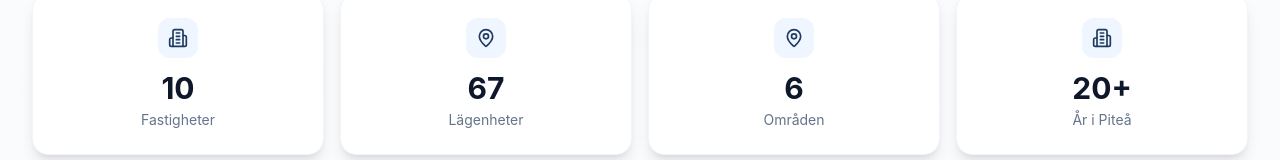
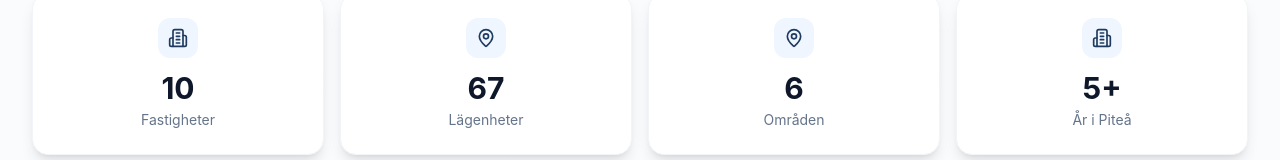
Before and after one commit to jmf941/Jmf-2026, a Next.js app: page /fastigheter in a window 1280 px wide. Shown: the part 417-577 px from the top of the page. Built offline with nearby package versions, Linux system fonts and the light colour scheme.

Commit message:
Fixa kritiska problem: metadata på alla sidor, telefonnummer, statistik

```diff
--- a/app/fastigheter/page.tsx
+++ b/app/fastigheter/page.tsx
@@ -1,4 +1,8 @@
 "use client";
+export const metadata = {
+  title: "Våra Fastigheter | JMF i Piteå",
+  description: "Se alla JMF:s fastigheter i Piteå på kartan. Vi har lägenheter i Strömsborg, Svensbyn, Böle och Lillpite.",
+};
 
 import { useState, useMemo } from "react";
 import { motion } from "framer-motion";
@@ -66,7 +70,7 @@ export default function FastigheterPage() {
               { label: "Fastigheter", value: properties.length, icon: Building2 },
               { label: "Lägenheter", value: properties.reduce((sum, p) => sum + p.apartments, 0), icon: MapPin },
               { label: "Områden", value: 6, icon: MapPin },
-              { label: "År i Piteå", value: "20+", icon: Building2 },
+              { label: "År i Piteå", value: "5+", icon: Building2 },
             ].map((stat, index) => (
               <div key={stat.label} className="bg-white rounded-2xl p-6 shadow-lg border border-slate-100 text-center">
                 <div className="w-10 h-10 rounded-xl bg-blue-50 flex items-center justify-center mx-auto mb-3">
```
